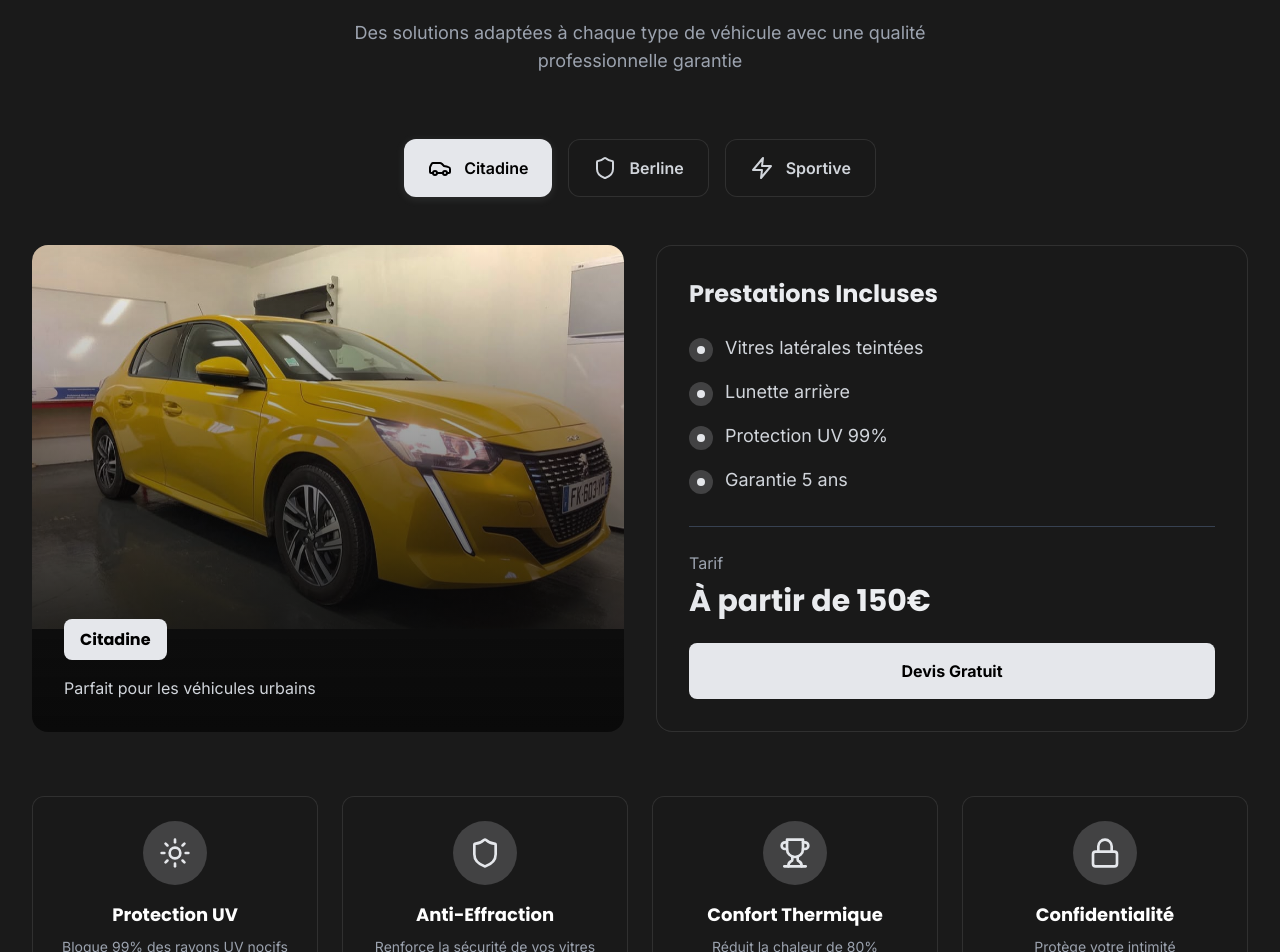
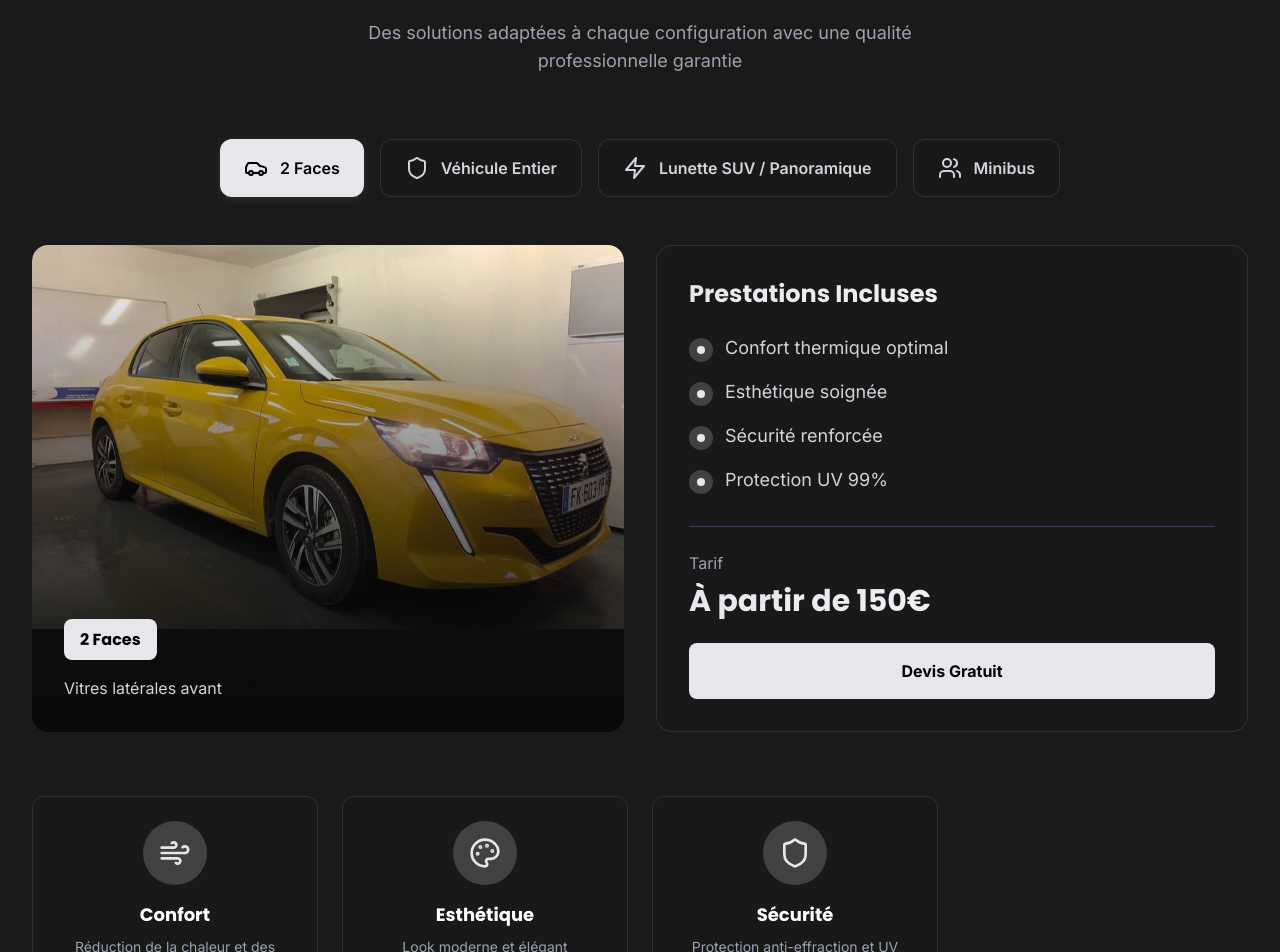
Before and after one commit to Mossab28/multiplexauto, a React (Vite) app: page / in a window 1280 px wide. Shown: the part 1780-2732 px from the top of the page. Built offline with nearby package versions, Linux system fonts and the light colour scheme.

Commit message:
feat: remplacer catégories véhicules par types de vitrage (2 faces, Entier, Lunette SUV, Minibus) + bénéfices Confort/Esthétique/Sécurité

```diff
--- a/src/components/Services.jsx
+++ b/src/components/Services.jsx
@@ -1,59 +1,72 @@
 import React, { useState } from 'react'
-import { Car, Zap, Trophy, Shield, Sun, Lock } from 'lucide-react'
+import { Car, Zap, Trophy, Shield, Sun, Lock, Wind, Palette, Users } from 'lucide-react'
 
 const Services = () => {
-  const [activeCategory, setActiveCategory] = useState('citadine')
+  const [activeCategory, setActiveCategory] = useState('2faces')
 
   const categories = [
     {
-      id: 'citadine',
-      name: 'Citadine',
+      id: '2faces',
+      name: '2 Faces',
       icon: Car,
-      description: 'Parfait pour les véhicules urbains',
+      description: 'Vitres latérales avant',
       features: [
-        'Vitres latérales teintées',
-        'Lunette arrière',
+        'Confort thermique optimal',
+        'Esthétique soignée',
+        'Sécurité renforcée',
         'Protection UV 99%',
-        'Garantie 5 ans',
       ],
       price: 'À partir de 150€',
       image: '/multiplexauto/images/services/citadine.jpg',
     },
     {
-      id: 'berline',
-      name: 'Berline',
+      id: 'entier',
+      name: 'Véhicule Entier',
       icon: Shield,
-      description: 'Élégance et protection optimale',
+      description: 'Vitrage complet du véhicule',
       features: [
-        'Vitrage complet',
-        'Film premium anti-effraction',
-        'Réduction chaleur 80%',
-        'Garantie 7 ans',
+        'Confort maximal',
+        'Esthétique complète',
+        'Sécurité totale',
+        'Protection intégrale',
       ],
       price: 'À partir de 250€',
       image: '/multiplexauto/images/services/berline.jpg',
     },
     {
-      id: 'sportive',
-      name: 'Sportive',
+      id: 'lunette',
+      name: 'Lunette SUV / Panoramique',
       icon: Zap,
-      description: 'Performance et style racing',
+      description: 'Spécial SUV et toits panoramiques',
       features: [
-        'Film haute performance',
-        'Teinte personnalisée',
-        'Protection maximale',
-        'Garantie 10 ans',
+        'Confort thermique supérieur',
+        'Esthétique premium',
+        'Sécurité optimale',
+        'Réduction chaleur 80%',
       ],
-      price: 'À partir de 350€',
+      price: 'À partir de 200€',
       image: '/multiplexauto/images/services/sportive.jpg',
+    },
+    {
+      id: 'minibus',
+      name: 'Minibus',
+      icon: Users,
+      description: 'Pour véhicules utilitaires et minibus',
+      features: [
+        'Confort pour tous les passagers',
+        'Esthétique professionnelle',
+        'Sécurité renforcée',
+        'Protection complète',
+      ],
+      price: 'Sur devis',
+      image: '/multiplexauto/images/services/berline.jpg',
     },
   ]
 
   const benefits = [
-    { icon: Sun, title: 'Protection UV', desc: 'Bloque 99% des rayons UV nocifs' },
-    { icon: Shield, title: 'Anti-Effraction', desc: 'Renforce la sécurité de vos vitres' },
-    { icon: Trophy, title: 'Confort Thermique', desc: 'Réduit la chaleur de 80%' },
-    { icon: Lock, title: 'Confidentialité', desc: 'Protège votre intimité' },
+    { icon: Wind, title: 'Confort', desc: 'Réduction de la chaleur et des éblouissements' },
+    { icon: Palette, title: 'Esthétique', desc: 'Look moderne et élégant' },
+    { icon: Shield, title: 'Sécurité', desc: 'Protection anti-effraction et UV' },
   ]
 
   const activeService = categories.find(cat => cat.id === activeCategory)
@@ -64,12 +77,12 @@ const Services = () => {
         <div className="text-center mb-12 sm:mb-16 animate-slide-up">
           <span className="text-silver-accent font-racing font-bold text-xs sm:text-sm tracking-wider">NOS SERVICES</span>
           <h2 className="text-2xl sm:text-4xl lg:text-5xl font-racing font-bold mt-3 sm:mt-4 mb-4 sm:mb-6 leading-tight">
-            <span className="gradient-text">VITRAGE POUR TOUS</span>
+            <span className="gradient-text">VITRES TEINTÉES</span>
             <br />
-            <span className="text-white">TYPES DE VÉHICULES</span>
+            <span className="text-white">POUR TOUS VOS BESOINS</span>
           </h2>
           <p className="text-gray-400 text-sm sm:text-base lg:text-lg max-w-2xl mx-auto px-4">
-            Des solutions adaptées à chaque type de véhicule avec une qualité professionnelle garantie
+            Des solutions adaptées à chaque configuration avec une qualité professionnelle garantie
           </p>
         </div>
 
```
Also changed, not shown: 1 other file (tests, documents, lock files or other folders).
